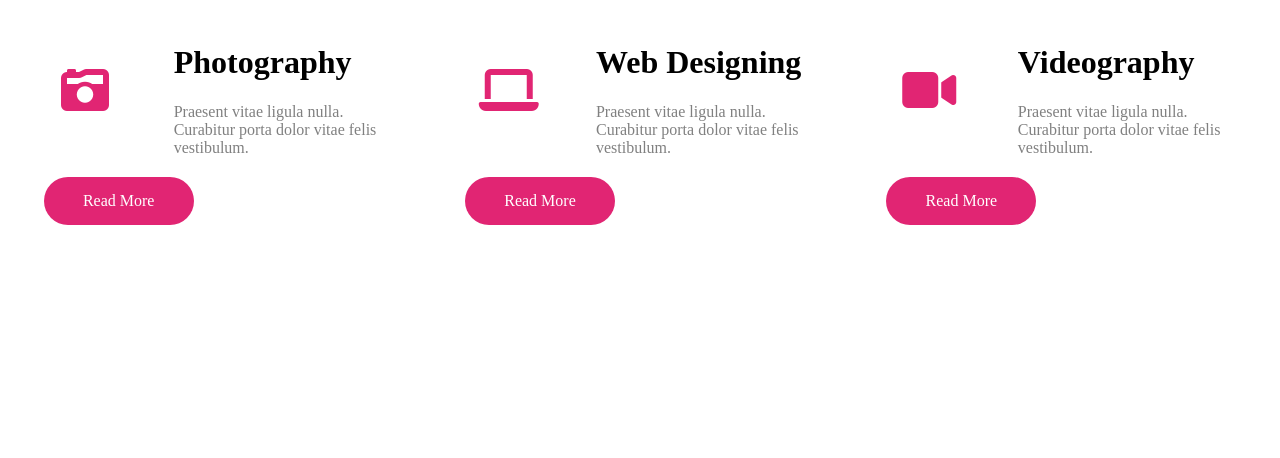
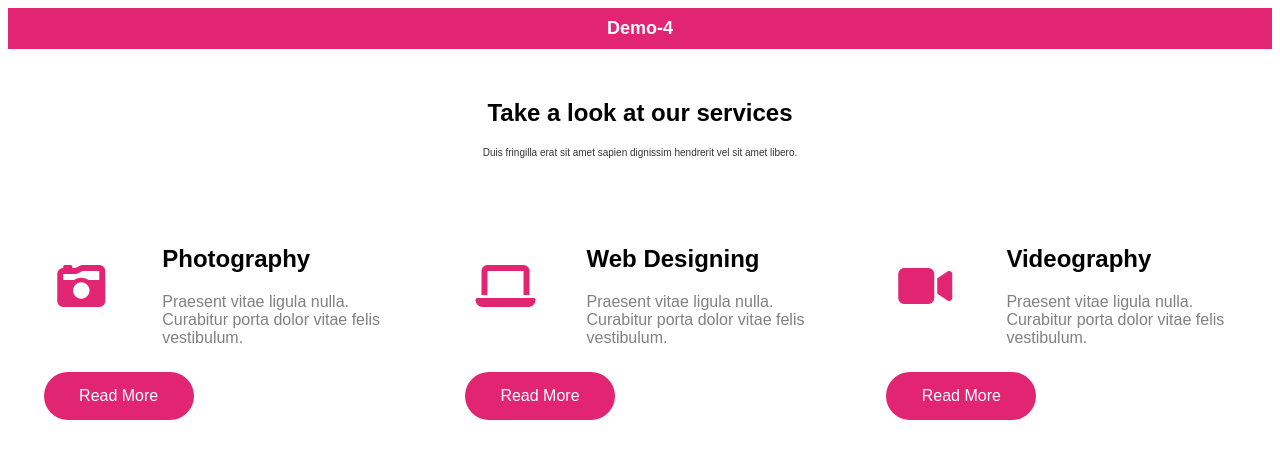
Before and after one commit to Gurban-Gurbanzade/FlexAndGrid, a plain HTML site: page WebElements/Demo04/demo04.html in a window 1280 px wide. Drawn offline with Linux system fonts and the light colour scheme.

Commit message:
Demo04 Hazır

```diff
--- a/WebElements/Demo04/demo04.html
+++ b/WebElements/Demo04/demo04.html
@@ -1,21 +1,31 @@
 <!DOCTYPE html>
 <html lang="en">
   <head>
-    <meta charset="UTF-8">
-    <meta http-equiv="X-UA-Compatible" content="IE=edge">
-    <meta name="viewport" content="width=device-width, initial-scale=1.0">
-    <link rel="stylesheet" href="css/demo04.css">
+    <meta charset="UTF-8" />
+    <meta http-equiv="X-UA-Compatible" content="IE=edge" />
+    <meta name="viewport" content="width=device-width, initial-scale=1.0" />
+    <link rel="stylesheet" href="css/demo04.css" />
     <title>Document</title>
   </head>
   <body>
+    <section class="demo">
+      <div class="demo-head">Demo-4</div>
+      <h1 class="demo-text-head">Take a look at our services</h1>
+      <p class="demo-text-info">
+        Duis fringilla erat sit amet sapien dignissim hendrerit vel sit amet
+        libero.
+      </p>
       <div class="menu">
         <div class="menu-item">
           <div class="menu-item-up">
             <i class="fa-solid fa-camera-retro fa-3x menu-item-up-icon"></i>
             <div class="menu-item-up-info">
               <h1>Photography</h1>
-            <span>Praesent vitae ligula nulla.<br>Curabitur porta dolor vitae felis<br>
-                vestibulum.</span>
+              <span
+                >Praesent vitae ligula nulla.<br />Curabitur porta dolor vitae
+                felis<br />
+                vestibulum.</span
+              >
             </div>
           </div>
           <a href="" class="menu-item-btn">Read More</a>
@@ -26,8 +36,11 @@
             <i class="fa-solid fa-laptop fa-3x menu-item-up-icon"></i>
             <div class="menu-item-up-info">
               <h1>Web Designing</h1>
-            <span>Praesent vitae ligula nulla.<br>Curabitur porta dolor vitae felis<br>
-                vestibulum.</span>
+              <span
+                >Praesent vitae ligula nulla.<br />Curabitur porta dolor vitae
+                felis<br />
+                vestibulum.</span
+              >
             </div>
           </div>
           <a href="" class="menu-item-btn">Read More</a>
@@ -38,13 +51,20 @@
             <i class="fa-solid fa-video fa-3x menu-item-up-icon"></i>
             <div class="menu-item-up-info">
               <h1>Videography</h1>
-            <span>Praesent vitae ligula nulla.<br>Curabitur porta dolor vitae felis<br>
-                vestibulum.</span>
+              <span
+                >Praesent vitae ligula nulla.<br />Curabitur porta dolor vitae
+                felis<br />
+                vestibulum.</span
+              >
             </div>
           </div>
           <a href="" class="menu-item-btn">Read More</a>
         </div>
       </div>
-    <script src="https://kit.fontawesome.com/f1c0c87b9c.js" crossorigin="anonymous"></script>
+    </section>
+    <script
+      src="https://kit.fontawesome.com/f1c0c87b9c.js"
+      crossorigin="anonymous"
+    ></script>
   </body>
 </html>
--- a/WebElements/Demo04/scss/demo04.scss
+++ b/WebElements/Demo04/scss/demo04.scss
@@ -1,6 +1,44 @@
+// color
+$orange:#FFA500;
+$white: #ffffff;
+$grey: rgb(78, 78, 78);
+$balck: black;
+$lightBlack:#333;
+// font-text
+$droidTxt: 'Droid Sans',sans-serif;
+$muliTxt: 'Muli' ,sans-serif;
+$centerTxt: center;
+// size
+$sizex: 10px;
+$size2x: 20px;
+$size3x: 30px;
+$size5x: 50px;
+.demo-head {
+    background-color: #E12573;
+    color: $white;
+    font-size: large;
+    padding: 10px;
+    font-family: $droidTxt;
+    font-weight: 700;
+    text-align: $centerTxt;
+}
+.demo-text-head{
+    margin-top:$size5x;
+    text-align: $centerTxt;
+    font-family: $droidTxt;
+}
+.demo-text-info{
+    margin-top: $sizex;
+    text-align: $centerTxt;
+    font-family: $droidTxt;
+    font-size: $sizex;
+    color: $lightBlack;
+}
 .menu{
     display: flex;
     justify-content: space-around;
+    margin-top: $size5x;
+    font-family: $droidTxt;
         .menu-item{
         width: 350px;
         height: 200px;
@@ -48,6 +86,6 @@
         }
     }
     .menu-item-btn{
-               background-color: #fd3e8e;
+               background-color: #fa0068;
     }
 }
```
Also changed, not shown: WebElements/Demo04/css/demo04.css. Lines whose indentation alone changed are shown as unchanged.
